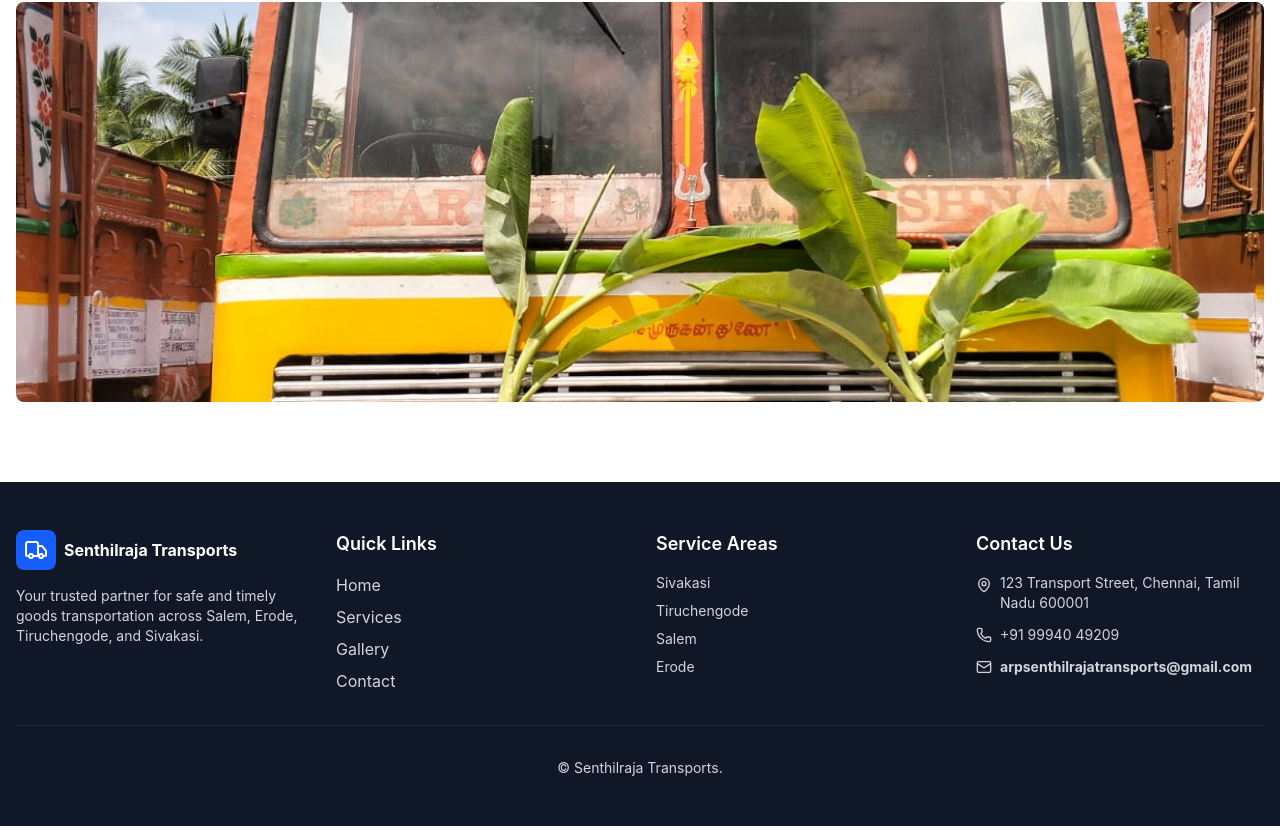
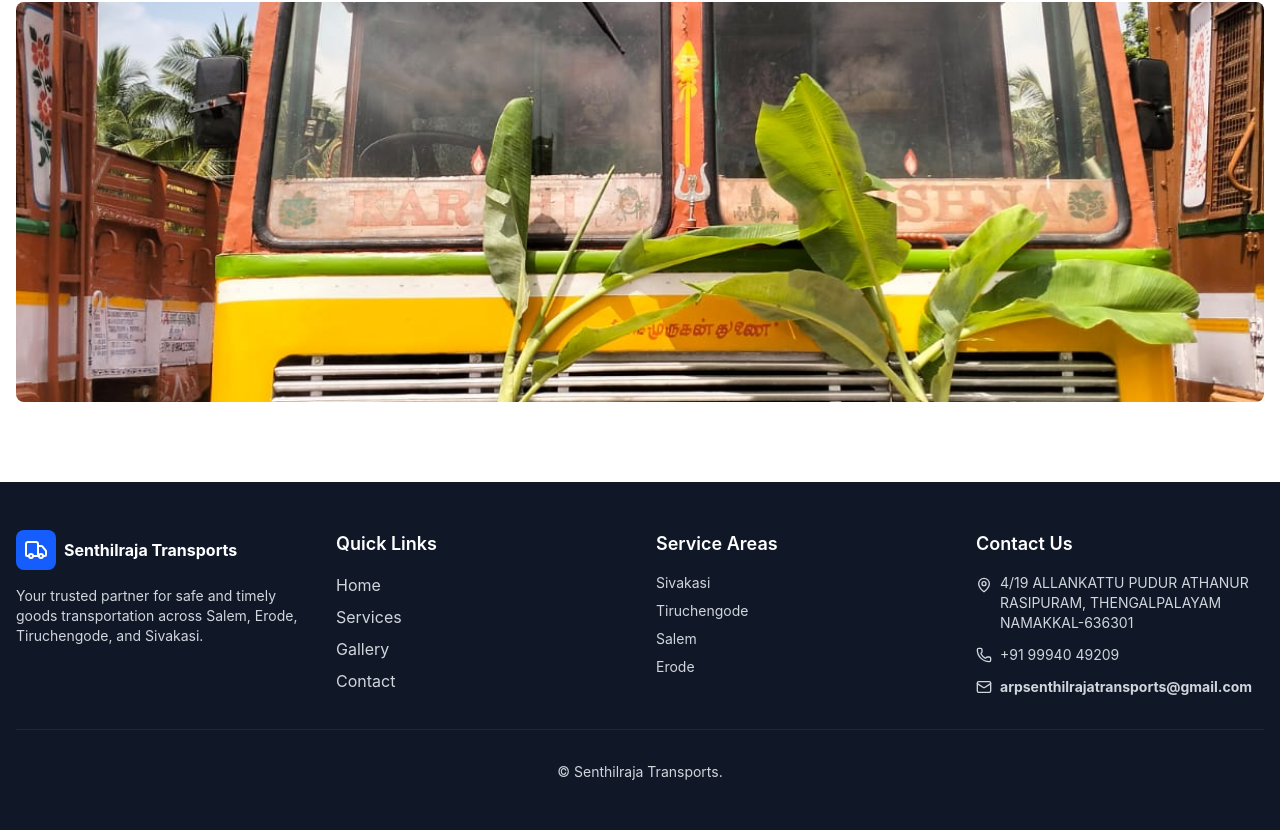
Before and after one commit to ShrikantSS11/Senthilraja-Transport, a React (Vite) app: page / in a window 1280 px wide. Shown: the part 1410-2240 px from the top of the page. Built offline with nearby package versions, Linux system fonts and the light colour scheme.

Commit message:
location updated to Rasipuram

```diff
--- a/src/app/components/Footer.tsx
+++ b/src/app/components/Footer.tsx
@@ -73,7 +73,10 @@ export function Footer() {
             <ul className="space-y-3 text-sm">
               <li className="flex items-start gap-2">
                 <MapPin className="w-4 h-4 mt-1 flex-shrink-0" />
-                <span>123 Transport Street, Chennai, Tamil Nadu 600001</span>
+                <span>4/19 ALLANKATTU PUDUR
+ATHANUR
+RASIPURAM, THENGALPALAYAM
+NAMAKKAL-636301</span>
               </li>
               <li className="flex items-center gap-2">
                 <Phone className="w-4 h-4 flex-shrink-0" />
```
